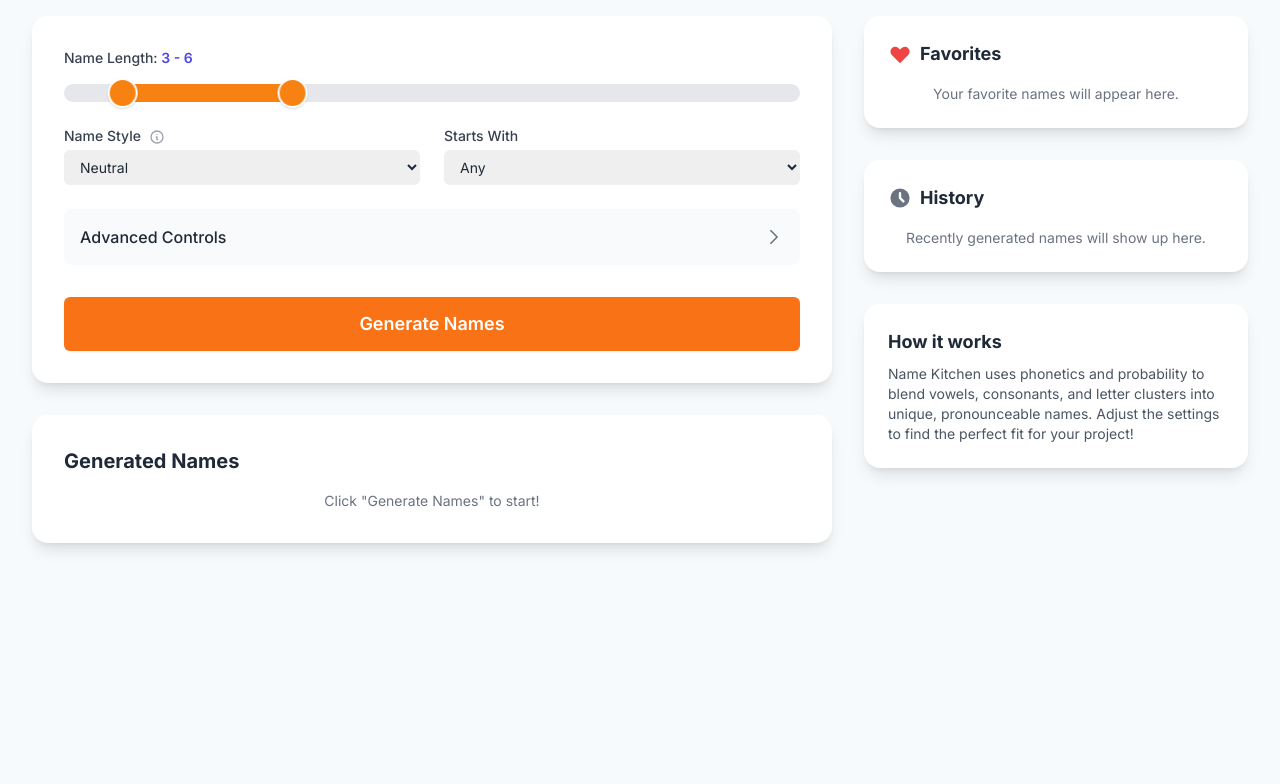
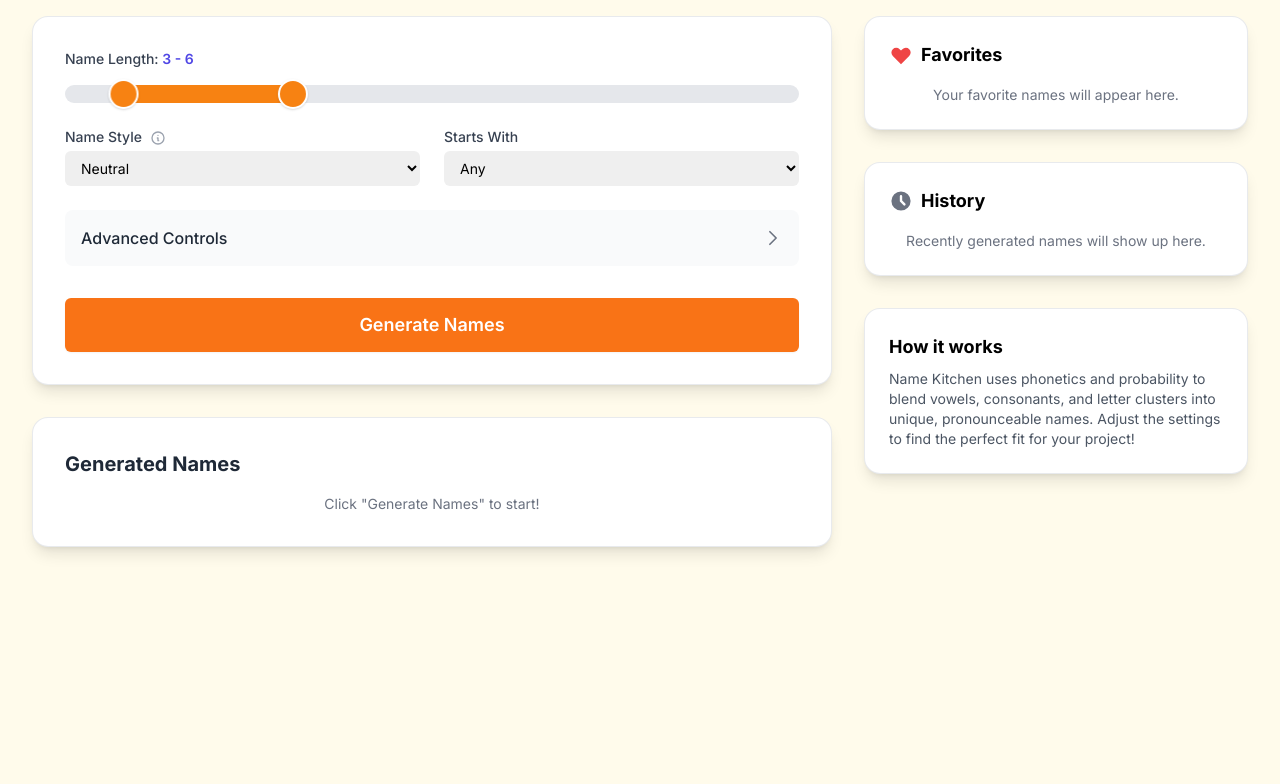
Before and after one commit to 12q1/quasi-name-generator, a plain HTML site: page index.html in a window 1280 px wide. Shown: the part 136-920 px from the top of the page. Drawn offline with nearby package versions, Linux system fonts and the light colour scheme.

Commit message:
update to styling

```diff
--- a/index.html
+++ b/index.html
@@ -182,7 +182,7 @@
   </style>
 </head>
 
-<body class="antialiased text-gray-800">
+<body class="antialiased bg-amber-50">
   <div class="text-center">
     <div class="header">
       <img class="fit-picture" src="./name_kitchen_logo_small_512x256.png" alt="Name Kitchen Logo" />
@@ -197,7 +197,7 @@
       <!-- Left Column: Controls & Output -->
       <div class="lg:col-span-2 space-y-8">
         <!-- Controls Card -->
-        <div class="bg-white p-6 sm:p-8 rounded-2xl shadow-lg">
+        <div class="bg-white p-6 sm:p-8 rounded-2xl shadow-lg border border-gray-300/50">
           <div class="space-y-6">
             <div>
               <label class="block text-sm font-medium text-gray-700 mb-2">Name Length: <span id="lengthValue"
@@ -265,7 +265,7 @@
         </div>
 
         <!-- Output Card -->
-        <div class="bg-white p-6 sm:p-8 rounded-2xl shadow-lg">
+        <div class="bg-white p-6 sm:p-8 rounded-2xl shadow-lg border border-gray-300/50">
           <h2 class="text-xl font-bold text-gray-800 mb-4">Generated Names</h2>
           <div id="output" class="space-y-3">
             <p class="text-gray-500 text-center py-8">Click "Generate Names" to start!</p>
@@ -279,7 +279,7 @@
       <!-- Right Column: Favorites & History -->
       <div class="lg:col-span-1 space-y-8">
         <!-- Favorites Card -->
-        <div class="bg-white p-6 rounded-2xl shadow-lg">
+        <div class="bg-white p-6 rounded-2xl shadow-lg border border-gray-300/50">
           <h3 class="font-bold text-lg mb-4 flex items-center">
             <svg xmlns="http://www.w3.org/2000/svg" class="h-6 w-6 mr-2 text-red-500" viewBox="0 0 20 20"
               fill="currentColor">
@@ -294,7 +294,7 @@
           </div>
         </div>
         <!-- History Card -->
-        <div class="bg-white p-6 rounded-2xl shadow-lg">
+        <div class="bg-white p-6 rounded-2xl shadow-lg border border-gray-300/50">
           <h3 class="font-bold text-lg mb-4 flex items-center">
             <svg xmlns="http://www.w3.org/2000/svg" class="h-6 w-6 mr-2 text-gray-500" viewBox="0 0 20 20"
               fill="currentColor">
@@ -309,7 +309,7 @@
           </div>
         </div>
         <!-- About Card -->
-        <div class="bg-white p-6 rounded-2xl shadow-lg">
+        <div class="bg-white p-6 rounded-2xl shadow-lg border border-gray-300/50">
           <h3 class="font-bold text-lg mb-2">How it works</h3>
           <p class="text-sm text-gray-600">
             Name Kitchen uses phonetics and probability to blend vowels, consonants, and letter clusters into unique,
```
Also changed, not shown: name_kitchen_character.png (added).
